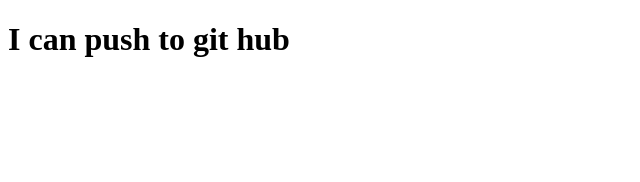
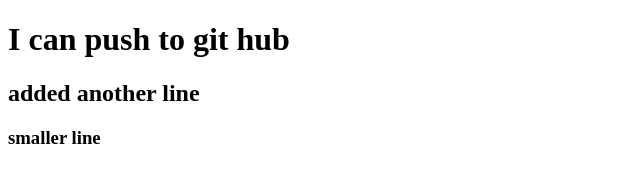
Before and after one commit to MTanzin/restart-first-repo, a plain HTML site: page index.html in a window 1280 px wide. Shown: the whole page, without its empty margins (0-640 px from the left). Drawn offline with Linux system fonts and the light colour scheme.

Commit message:
adding more lines

```diff
--- a/index.html
+++ b/index.html
@@ -10,8 +10,8 @@
 
 <body>
     <h1>I can push to git hub</h1>
-    <h2></h2>
-    <h3></h3>
+    <h2>added another line</h2>
+    <h3>smaller line</h3>
 </body>
 
 </html>
```
